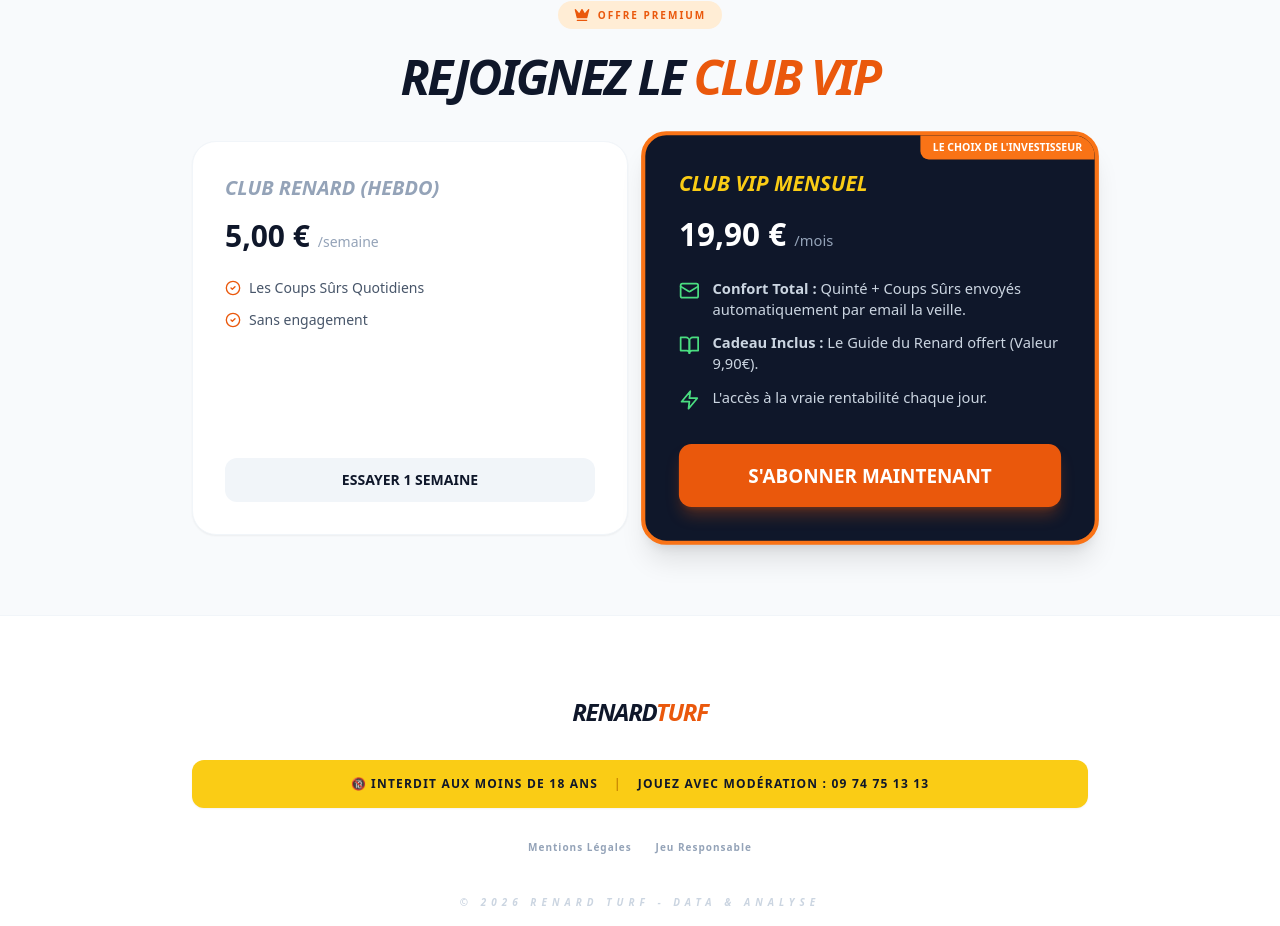
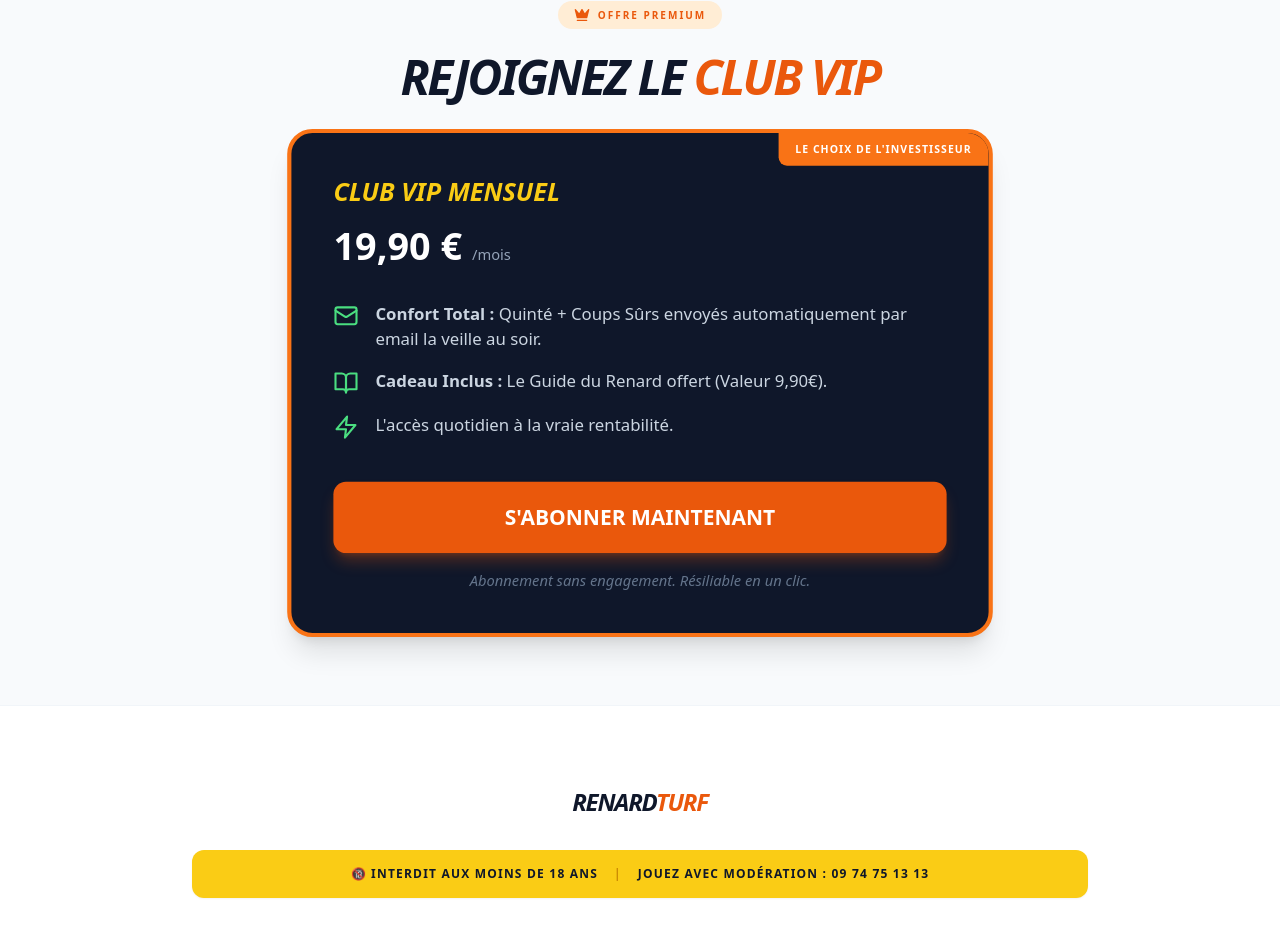
Before and after one commit to RenardTurf/Renard-turf, a React (Vite) app: page / in a window 1280 px wide. Shown: the part 2637-3563 px from the top of the page. Built offline with nearby package versions, Linux system fonts and the light colour scheme.

Commit message:
Update subscription links and improve layout

```diff
--- a/src/App.jsx
+++ b/src/App.jsx
@@ -51,8 +51,8 @@ const App = () => {
   const LINKS = {
     EBOOK_SHOP: "https://lerenardturf.sellfy.store/p/les-secrets-des-turfistes-avertis/",
     SUBSCRIPTION: "https://lerenardturf.sellfy.store/p/abonnement-mensuel-1990/",
-    FREE_QUINTE: "https://lerenardturf.sellfy.store/p/analyse-complete-du-jour/", // <-- METS TON LIEN DU QUINTÉ GRATUIT ICI
-    COUPS_SURS_2EUR: "https://lerenardturf.sellfy.store/p/essai-quinte-2/" // <-- METS TON LIEN DES COUPS SURS A 2€ ICI
+    FREE_QUINTE: "https://lerenardturf.sellfy.store/p/analyse-complete-du-jour/",
+    COUPS_SURS_2EUR: "https://lerenardturf.sellfy.store/p/essai-quinte-2/"
   };
 
   useEffect(() => {
@@ -79,7 +79,6 @@ const App = () => {
 
   return (
     <div className="min-h-screen bg-slate-50 text-slate-900 font-sans selection:bg-orange-100 selection:text-orange-900">
-
 
       {/* Navigation */}
       <nav className={`fixed top-0 w-full z-50 transition-all duration-300 ${isScrolled ? 'bg-white/95 backdrop-blur-md border-b border-slate-200 py-3 shadow-sm' : 'bg-white py-4 border-b border-slate-100'}`}>
@@ -304,44 +303,31 @@ const App = () => {
             REJOIGNEZ LE <span className="text-orange-600">CLUB VIP</span>
           </h2>
 
-          <div className="grid grid-cols-1 md:grid-cols-2 gap-6 text-left">
-             <div className="bg-white p-8 rounded-3xl shadow-sm border border-slate-100 flex flex-col justify-between hover:border-orange-200 transition-all">
-                <div>
-                  <h3 className="text-xl font-black uppercase italic mb-4 text-slate-400">Club Renard (Hebdo)</h3>
-                  <div className="text-3xl font-black text-slate-900 mb-6">5,00 € <span className="text-sm font-medium text-slate-400">/semaine</span></div>
-                  <ul className="space-y-3 mb-8">
-                    <li className="flex items-center gap-2 text-sm font-medium text-slate-600"><CheckCircle2 className="w-4 h-4 text-orange-600" /> Les Coups Sûrs Quotidiens</li>
-                    <li className="flex items-center gap-2 text-sm font-medium text-slate-600"><CheckCircle2 className="w-4 h-4 text-orange-600" /> Sans engagement</li>
-                  </ul>
-                </div>
-                <a href={LINKS.SUBSCRIPTION} className="w-full block bg-slate-100 hover:bg-slate-200 text-slate-900 py-3 rounded-xl font-black text-center uppercase text-sm transition-all">
-                  Essayer 1 semaine
-                </a>
-             </div>
-
-             <div className="bg-slate-900 p-8 rounded-3xl shadow-xl flex flex-col justify-between relative overflow-hidden transform md:scale-105 border-4 border-orange-500">
-                <div className="absolute top-0 right-0 bg-orange-500 text-white text-[10px] font-bold uppercase px-3 py-1 rounded-bl-lg">Le Choix de l'Investisseur</div>
-                <div>
-                  <h3 className="text-xl font-black uppercase italic mb-4 text-yellow-400">Club VIP Mensuel</h3>
-                  <div className="text-3xl font-black text-white mb-6">19,90 € <span className="text-sm font-medium text-slate-400">/mois</span></div>
-                  <ul className="space-y-3 mb-8">
-                    <li className="flex items-start gap-3 text-sm font-medium text-slate-300">
-                      <Mail className="w-5 h-5 text-green-400 shrink-0 mt-0.5" />
-                      <span><strong>Confort Total :</strong> Quinté + Coups Sûrs envoyés automatiquement par email la veille.</span>
+          <div className="w-full max-w-2xl mx-auto">
+             <div className="bg-slate-900 p-10 rounded-3xl shadow-xl flex flex-col justify-between relative overflow-hidden transform md:scale-105 border-4 border-orange-500">
+                <div className="absolute top-0 right-0 bg-orange-500 text-white text-[10px] font-bold uppercase px-4 py-2 rounded-bl-lg tracking-widest">Le Choix de l'Investisseur</div>
+                <div className="text-left">
+                  <h3 className="text-2xl font-black uppercase italic mb-4 text-yellow-400">Club VIP Mensuel</h3>
+                  <div className="text-4xl font-black text-white mb-8">19,90 € <span className="text-sm font-medium text-slate-400">/mois</span></div>
+                  <ul className="space-y-4 mb-10">
+                    <li className="flex items-start gap-4 text-base font-medium text-slate-300">
+                      <Mail className="w-6 h-6 text-green-400 shrink-0 mt-0.5" />
+                      <span><strong>Confort Total :</strong> Quinté + Coups Sûrs envoyés automatiquement par email la veille au soir.</span>
                     </li>
-                    <li className="flex items-start gap-3 text-sm font-medium text-slate-300">
-                      <BookOpen className="w-5 h-5 text-green-400 shrink-0 mt-0.5" />
+                    <li className="flex items-start gap-4 text-base font-medium text-slate-300">
+                      <BookOpen className="w-6 h-6 text-green-400 shrink-0 mt-0.5" />
                       <span><strong>Cadeau Inclus :</strong> Le Guide du Renard offert (Valeur 9,90€).</span>
                     </li>
-                    <li className="flex items-start gap-3 text-sm font-medium text-slate-300">
-                      <Zap className="w-5 h-5 text-green-400 shrink-0 mt-0.5" />
-                      <span>L'accès à la vraie rentabilité chaque jour.</span>
+                    <li className="flex items-start gap-4 text-base font-medium text-slate-300">
+                      <Zap className="w-6 h-6 text-green-400 shrink-0 mt-0.5" />
+                      <span>L'accès quotidien à la vraie rentabilité.</span>
                     </li>
                   </ul>
                 </div>
-                <a href={LINKS.SUBSCRIPTION} className="w-full block bg-orange-600 hover:bg-orange-700 text-white py-4 rounded-xl font-black text-center uppercase text-lg transition-all shadow-lg shadow-orange-600/30">
+                <a href={LINKS.SUBSCRIPTION} className="w-full block bg-orange-600 hover:bg-orange-700 text-white py-5 rounded-xl font-black text-center uppercase text-xl transition-all shadow-lg shadow-orange-600/30">
                   S'abonner Maintenant
                 </a>
+                <p className="text-slate-500 text-sm italic mt-4">Abonnement sans engagement. Résiliable en un clic.</p>
              </div>
           </div>
         </div>
```
